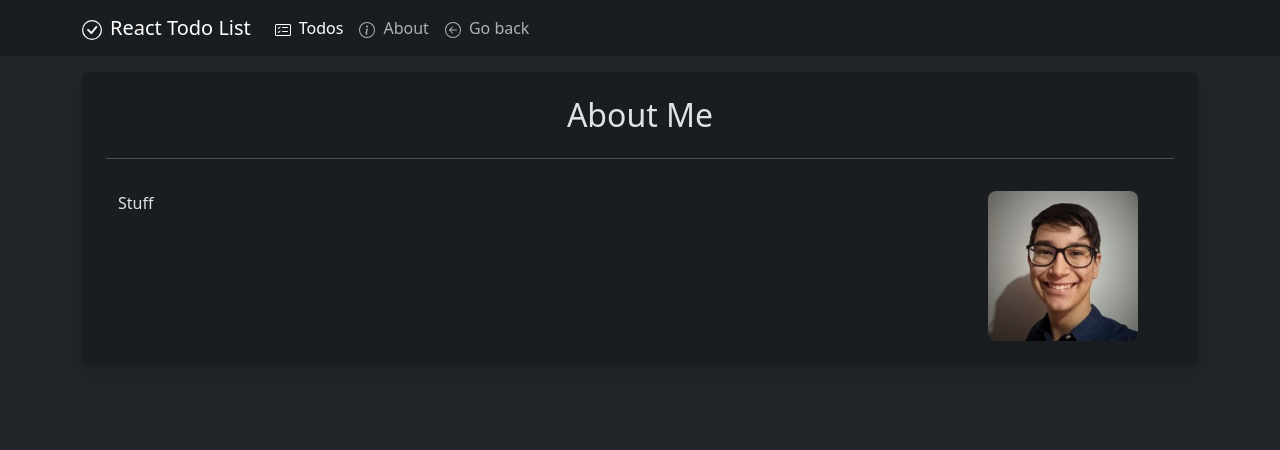
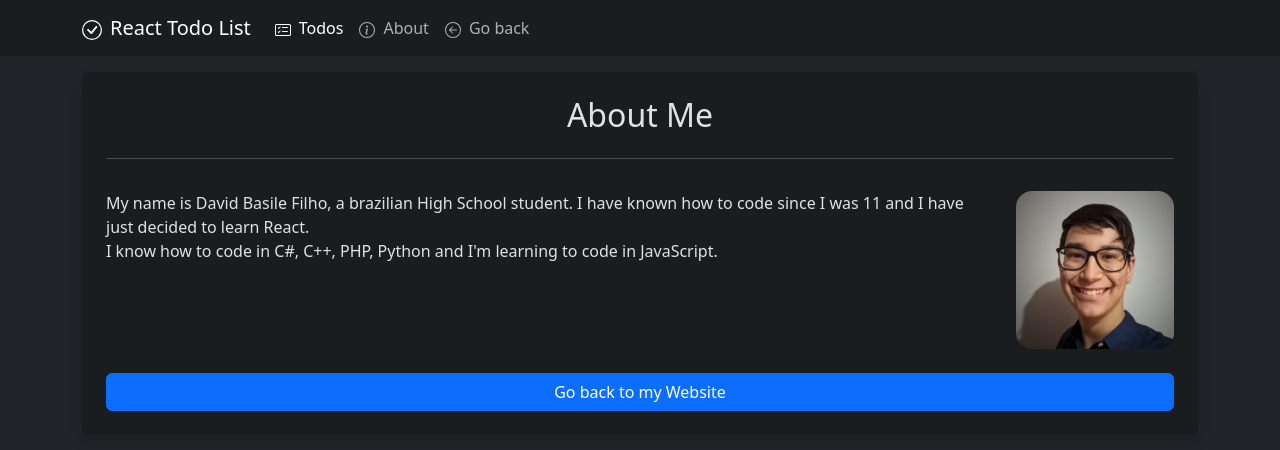
Before and after one commit to davidbasilefilho/react-todo-list, a React (Vite) app: page /#/about in a window 1280 px wide. Shown: the top 450 px of the page. Built offline with nearby package versions, Linux system fonts and the light colour scheme.

Commit message:
about page is almost finished

```diff
--- a/src/AboutPage.jsx
+++ b/src/AboutPage.jsx
@@ -1,4 +1,4 @@
-import { Card, Container, Row, Col } from "react-bootstrap";
+import { Card, Container, Row, Col, Button } from "react-bootstrap";
 import selfie from "./img/selfie.jpeg";
 
 export function AboutPage() {
@@ -10,18 +10,26 @@ export function AboutPage() {
 
                     <hr />
 
-                    <Container as={Row} className="mt-3">
-                        <Col md={10} xs={8} className="text-justify">
-                            Stuff
+                    <Row className="mt-3 mb-4">
+                        <Col md={10} xs={7}>
+                            <p>
+                                My name is David Basile Filho, a brazilian High School student. I
+                                have known how to code since I was 11 and I have just decided to
+                                learn React. <br /> I know how to code in C#, C++, PHP, Python and
+                                I'm learning to code in JavaScript.
+                            </p>
                         </Col>
-                        <Col md={2} xs={4}>
+                        <Col md={2} xs={5}>
                             <img
                                 src={selfie}
                                 alt="A photo of me"
-                                className="img-fluid rounded-3 float-end"
+                                className="img-fluid rounded-4 float-end"
                             />
                         </Col>
-                    </Container>
+                    </Row>
+                    <Button href="https://davidbasilefilho.github.io/">
+                        Go back to my Website
+                    </Button>
                 </Card>
             </Container>
         </>
--- a/src/App.jsx
+++ b/src/App.jsx
@@ -15,14 +15,14 @@ import { Navigation } from "./components/Navigation";
 
 export default function App() {
     const [todos, setTodos] = useState(() => {
-        const localValue = localStorage.getItem("ITEMS");
+        const localValue = localStorage.getItem("items");
         if (!localValue) return [];
 
         return JSON.parse(localValue);
     });
 
     useEffect(() => {
-        localStorage.setItem("ITEMS", JSON.stringify(todos));
+        localStorage.setItem("items", JSON.stringify(todos));
     }, [todos]);
 
     function addTodo(title) {
--- a/src/components/Navigation.jsx
+++ b/src/components/Navigation.jsx
@@ -31,7 +31,7 @@ export function Navigation() {
                                 className="py-3"
                                 style={{ textDecoration: "none", color: "inherit" }}
                             >
-                                <CardChecklist className=" me-2" />
+                                <CardChecklist className="me-2" />
                                 Todos
                             </Link>
                         </Nav.Link>
```
